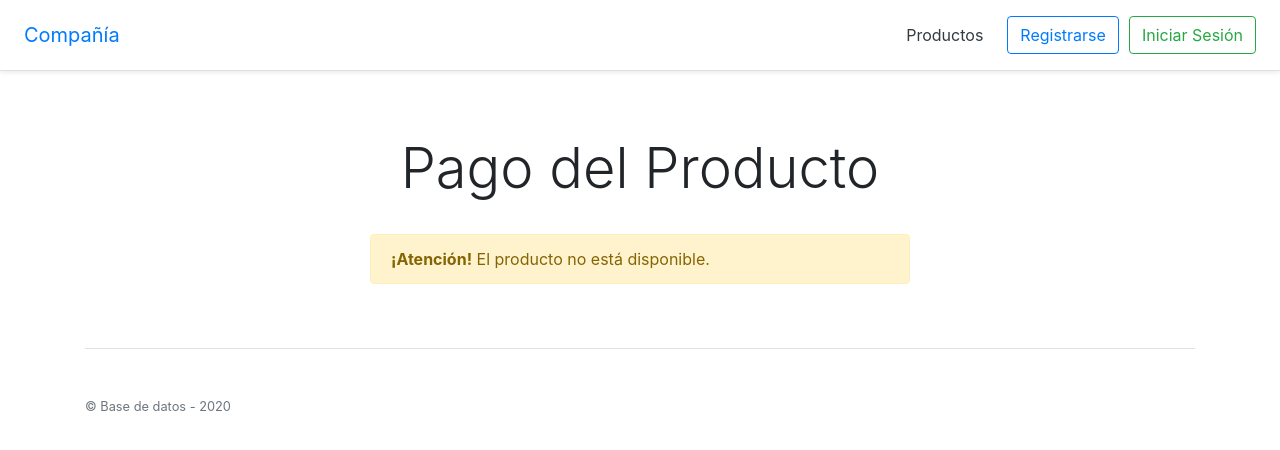
After one commit to sPyKeRT1/ZeruzPage, a Flask app: template PRINCIPAL/templates/pago.html in a window 1280 px wide. The commit adds this page. Shown: the top 450 px of the page. Run offline with Flask 3, Linux system fonts and the light colour scheme; the template is opened without the code that fills it, so the values that code supplies are empty; some libraries are stand-ins or nearby versions.

Commit message:
COMIT COMIT Y MAS COMIT

```diff
--- a/PRINCIPAL/main.py
+++ b/PRINCIPAL/main.py
@@ -71,7 +71,7 @@ def registrar_usuario():
         return redirect(url_for("inicio"))
 
 
-@app.route("/productos", methods=["GET"])  # vista de los productos
+@app.route("/productos", methods=["GET"])  # Vista de los productos
 def productos():
     if "usuario" in session:
         rut_usuario = session["usuario"]
@@ -79,10 +79,16 @@ def productos():
         if conexion:
             sentencia = conexion.cursor()
             try:
-                sentencia.prepare("SELECT * FROM PRODUCTO WHERE RUT_USUARIO = :rut")
-                sentencia.execute(None, {'rut': int(rut_usuario)})
+                # Si el usuario es administrador, trae todos los productos
+                if rut_usuario == 11111:
+                    sentencia.prepare("SELECT * FROM PRODUCTO")
+                else:
+                    # Si el usuario no es administrador, solo trae los productos correspondientes a su RUT
+                    sentencia.prepare("SELECT * FROM PRODUCTO WHERE RUT_USUARIO = :rut")
+                    sentencia.execute(None, {'rut': int(rut_usuario)})
+
                 productos = [fila for fila in sentencia]
-                return render_template("productos.html", productos=productos)
+                return render_template("productos.html", productos=productos, es_admin=(rut_usuario == 11111))
             except cx_Oracle.DatabaseError as e:
                 flash("Error al obtener productos: " + str(e), "danger")
             finally:
@@ -129,51 +135,132 @@ def inicio_sesion():
     else:
         return render_template("inicio_sesion.html")
 
-@app.route("/insertar_producto", methods=["POST", "GET"])  # vista insertar producto
+@app.route("/insertar_producto", methods=["POST", "GET"])  # Vista para insertar producto
 @requiere_administrador
 def insertar_producto():
     if request.method == "POST":
-        productos = dict()
-        productos["codigo"] = request.form["codigo_producto"]
-        productos["nombre"] = request.form["nombre_producto"]
-        productos["precio"] = request.form["precio_producto"]
-        productos["categoria"] = request.form["categoria_producto"]
-        productos["stock"] = request.form["stock_producto"]
+        # Recibir datos del formulario
+        productos = {
+            "codigo": request.form["codigo_producto"],
+            "nombre": request.form["nombre_producto"],
+            "precio": request.form["precio_producto"],
+            "categoria": request.form["categoria_producto"],
+            "stock": request.form["stock_producto"]
+        }
+
+        conexion = conectar_bdd()  # Conexión a la base de datos
+        if conexion:
+            try:
+                # Preparar variables para el procedimiento
+                sentencia = conexion.cursor()
+                resultado = sentencia.var(cx_Oracle.STRING)
+                mensaje = sentencia.var(cx_Oracle.STRING)
+                rut_usuario = session["usuario"]  # Se obtiene el RUT del usuario desde la sesión
+
+                # Llamada al procedimiento almacenado
+                sentencia.callproc(
+                    "INSERTAR_PRODUCTO",
+                    [
+                        int(productos["codigo"]),
+                        productos["nombre"],
+                        int(productos["precio"]),
+                        int(productos["categoria"]),
+                        int(productos["stock"]),
+                        int(rut_usuario),
+                        resultado,
+                        mensaje
+                    ]
+                )
+                flash(mensaje.getvalue(), "success" if resultado.getvalue() == "TRUE" else "danger")
+            except Exception as e:
+                # Manejo de errores de la base de datos
+                flash(f"Error al insertar producto: {str(e)}", "danger")
+            finally:
+                sentencia.close()
+        else:
+            # Error en la conexión
+            flash("No se pudo realizar la conexión con la base de datos", "danger")
+
+        return redirect(url_for("productos"))  # Redirige a la vista de productos
+
+    else:
+        # Obtener las categorías desde la base de datos para llenar el <select>
         conexion = conectar_bdd()
         if conexion:
-            sentencia = conexion.cursor()
-            resultado = sentencia.var(cx_Oracle.STRING)
-            mensaje = sentencia.var(cx_Oracle.STRING)
-            rut_usuario = session["usuario"]
-            sentencia.callproc("INSERTAR_PRODUCTO", (int(productos["codigo"]), productos["nombre"], int(productos["precio"]), int(productos["categoria"]), int(productos["stock"]), int(rut_usuario), resultado, mensaje))
-            sentencia.close()
+            try:
+                sentencia = conexion.cursor()
+                sentencia.execute("SELECT CODIGO, NOMBRE FROM CATEGORIA")  # Trae ID y nombre
+                categorias = [fila for fila in sentencia]
+            except Exception as e:
+                categorias = []
+                flash(f"Error al cargar categorías: {str(e)}", "danger")
+            finally:
+                sentencia.close()
+        else:
+            categorias = []
+            flash("No se pudo realizar la conexión con la base de datos", "danger")
+
+        # Renderiza la plantilla con las categorías
+        return render_template("insertar_producto.html", categorias=categorias)
+
+@app.route("/procesar_pago", methods=["POST"])
+def procesar_pago():
+    codigo_producto = request.form["codigo_producto"]
+    rut_usuario = session["usuario"]
+
+    conexion = conectar_bdd()
+    if conexion:
+        try:
+            cursor = conexion.cursor()
+            resultado = cursor.var(cx_Oracle.STRING)
+            mensaje = cursor.var(cx_Oracle.STRING)
+
+            # Suponiendo que tienes un procedimiento almacenado para procesar el pago
+            cursor.callproc("PROCESAR_PAGO", [codigo_producto, rut_usuario, resultado, mensaje])
+            conexion.commit()
+            cursor.close()
+
+            flash(mensaje.getvalue(), "success" if resultado.getvalue() == "TRUE" else "danger")
+        except Exception as e:
+            flash(f"Error al procesar el pago: {str(e)}", "danger")
+        return redirect(url_for("productos"))
+    else:
+        flash("No se pudo conectar a la base de datos", "danger")
+        return redirect(url_for("productos"))
+
+
+
+
+@app.route("/modificar_producto", methods=["POST", "GET"])
+@requiere_administrador
+def modificar_producto():
+    if request.method == "POST":
+        codigo = request.form["codigo_producto"]
+        nombre = request.form["nombre_producto"]
+        precio = request.form["precio_producto"]
+        stock = request.form["stock_producto"]
+        rut_usuario = session["usuario"]
+
+        conexion = conectar_bdd()
+        if conexion:
+            cursor = conexion.cursor()
+            resultado = cursor.var(cx_Oracle.STRING)
+            mensaje = cursor.var(cx_Oracle.STRING)
+
+            cursor.callproc("MODIFICAR_PRODUCTO", [
+                int(codigo), nombre, int(precio), int(stock), int(rut_usuario), resultado, mensaje
+            ])
+            conexion.commit()
+            cursor.close()
+
             flash(mensaje.getvalue(), "success" if resultado.getvalue() == "TRUE" else "danger")
         else:
-            flash("No se pudo realizar la conexion", "danger")
+            flash("No se pudo conectar a la base de datos", "danger")
         return redirect(url_for("productos"))
     else:
-        conexion = conectar_bdd()
-        sentencia = conexion.cursor()
-        sentencia.execute("SELECT * FROM CATEGORIA")
-        categorias = [fila for fila in sentencia]
-        sentencia.close()
-        return render_template("insertar_producto.html", categorias=categorias)
+        # Aquí puedes cargar los datos del producto
+        return render_template("modificar_producto.html")
 
-@app.route("/modificar_producto", methods=["POST", "GET"])  # vista modificar producto
-@requiere_administrador
-def modificar_producto():
-    if "usuario" in session and request.method == "POST":
-        codigo = request.form["modificar_producto"]
-        rut_usuario = session["usuario"]
-        conexion = conectar_bdd()
-        sentencia = conexion.cursor()
-        sentencia.prepare("SELECT * FROM PRODUCTO WHERE CODIGO = :codigo")
-        sentencia.execute(None, {'codigo': int(codigo)})
-        producto = sentencia.fetchone()
-        sentencia.close()
-        return render_template("modificar_producto.html", producto=producto)
-    else:
-        return redirect(url_for("productos"))
 
 @app.route("/eliminar_producto", methods=["POST", "GET"])  # vista eliminar producto
 @requiere_administrador
--- /dev/null
+++ b/PRINCIPAL/templates/pago.html
@@ -0,0 +1,66 @@
+<!DOCTYPE html>
+<html lang="en">
+<head>
+    <meta charset="UTF-8">
+    <meta name="viewport" content="width=device-width, initial-scale=1.0">
+    <meta http-equiv="X-UA-Compatible" content="ie=edge">
+    <title>Pagar Producto</title>
+    <link rel="stylesheet" href="{{ url_for('static', filename='css/bootstrap.min.css') }}">
+    <script src="{{ url_for('static', filename='js/bootstrap.min.js') }}"></script>
+</head>
+<body>
+    <div class="d-flex flex-column flex-md-row align-items-center p-3 px-md-4 mb-3 bg-white border-bottom shadow-sm">
+        <h5 class="my-0 mr-md-auto font-weight-normal"><a href="{{ url_for('inicio') }}">Compañía</a></h5>
+        <nav class="my-2 my-md-0 mr-md-3">
+            <a class="p-2 text-dark" href="{{ url_for('productos') }}">Productos</a>
+        </nav>
+        {% if not session["usuario"] %}
+        <a class="btn btn-outline-primary" href="{{ url_for('inicio') }}">Registrarse</a>
+        {% endif %}
+        {% if session["usuario"] %}
+        <a class="btn btn-outline-danger" style="margin-left: 10px;" href="{{ url_for('cerrar_sesion') }}">Cerrar Sesión</a>
+        {% else %}
+        <a class="btn btn-outline-success" style="margin-left: 10px;" href="{{ url_for('inicio_sesion') }}">Iniciar Sesión</a>
+        {% endif %}
+    </div>
+
+    <div class="container">
+        <div class="pricing-header px-3 py-3 pt-md-5 pb-md-4 mx-auto text-center">
+            <h1 class="display-4">Pago del Producto</h1>
+        </div>
+
+        <div class="row">
+            <div class="col-md-6 mx-auto">
+                {% if producto %}
+                    <h3>Detalles del Producto</h3>
+                    <dl class="row">
+                        <dt class="col-sm-3">Código</dt>
+                        <dd class="col-sm-9">{{ producto[0] }}</dd>
+                        <dt class="col-sm-3">Nombre</dt>
+                        <dd class="col-sm-9">{{ producto[1] }}</dd>
+                        <dt class="col-sm-3">Precio</dt>
+                        <dd class="col-sm-9">${{ producto[2] }}</dd>
+                        <dt class="col-sm-3">Stock</dt>
+                        <dd class="col-sm-9">{{ producto[4] }}</dd>
+                    </dl>
+
+                    <form action="{{ url_for('procesar_pago') }}" method="POST">
+                        <input type="hidden" name="codigo_producto" value="{{ producto[0] }}">
+                        <button type="submit" class="btn btn-success btn-block">Proceder con el pago</button>
+                    </form>
+                {% else %}
+                    <div class="alert alert-warning"> <strong>¡Atención!</strong> El producto no está disponible.</div>
+                {% endif %}
+            </div>
+        </div>
+
+        <footer class="pt-4 my-md-5 pt-md-5 border-top">
+            <div class="row">
+                <div class="col-12 col-md">
+                    <small class="d-block mb-3 text-muted">&copy; Base de datos - 2020</small>
+                </div>
+            </div>
+        </footer>
+    </div>
+</body>
+</html>
```
Also changed, not shown: PRINCIPAL/templates/insertar_producto.html (+14 -10 lines), PRINCIPAL/templates/productos.html (+22 -20 lines), PRINCIPAL/templates/resena.html (added).
